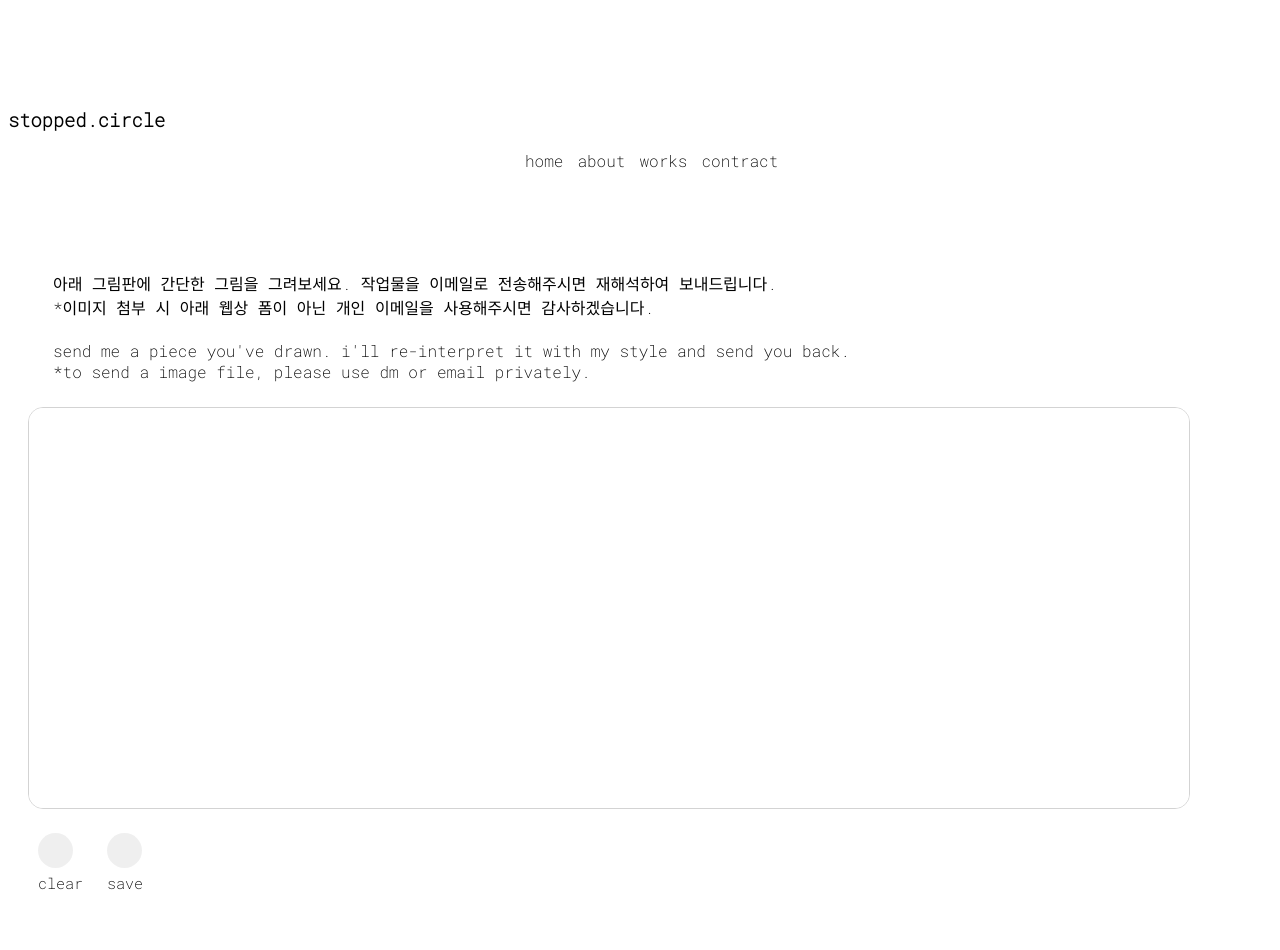
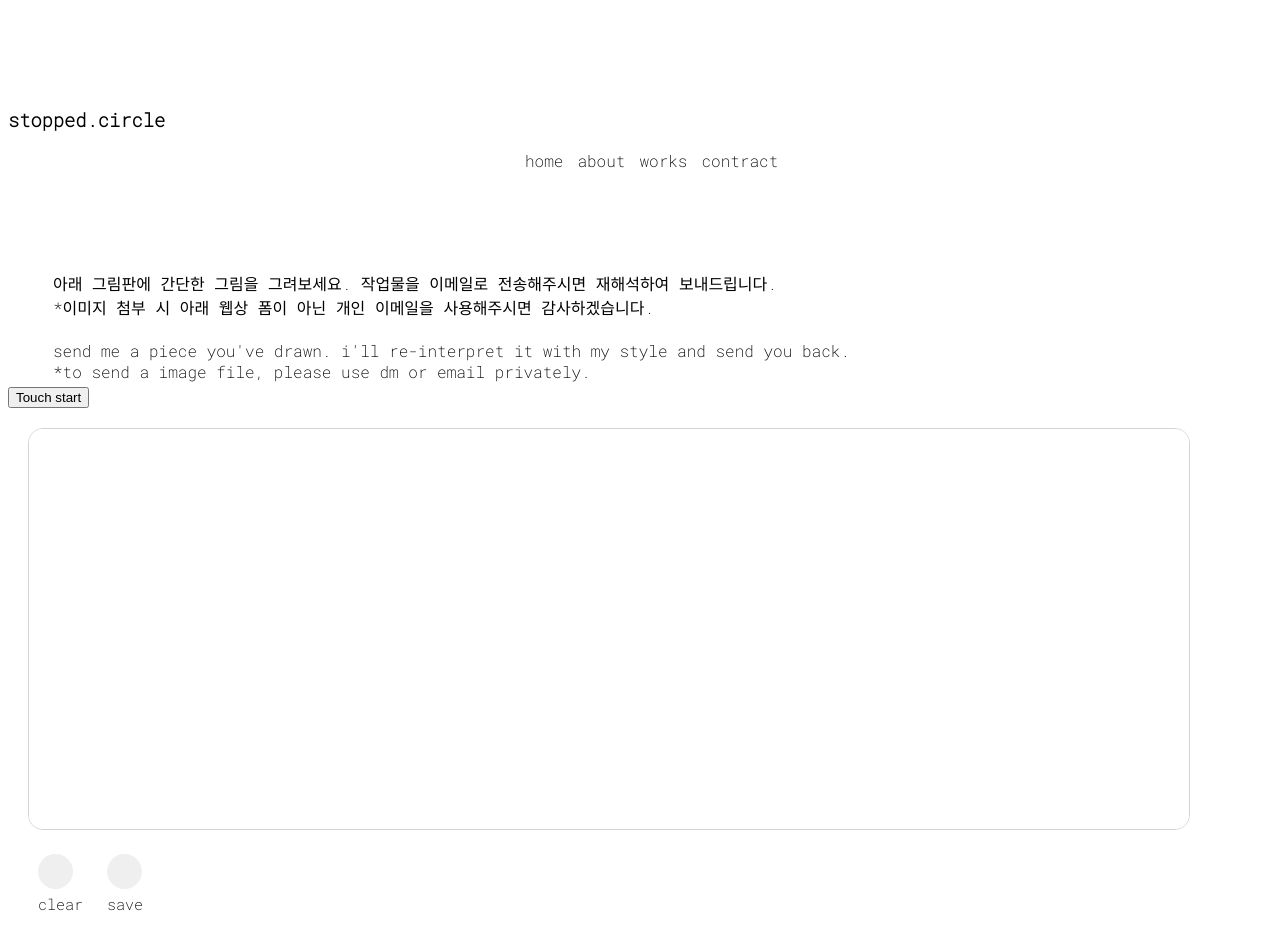
Before and after one commit to stopped-circle/portfolio, a plain HTML site: page commission/commission.html in a window 1280 px wide. Shown: the top 950 px of the page. Drawn offline with Linux system fonts and the light colour scheme; a web font is replaced by a local one.

Commit message:
Update commission.html

```diff
--- a/commission/commission.html
+++ b/commission/commission.html
@@ -49,6 +49,8 @@
                 *to send a image file, please use dm or email privately.</p>
         </div>
 
+        <button onclick = "startup()">Touch start</button>
+        <br>
         <canvas id="canvas"></canvas>
 
         <div id="buttons">
```
